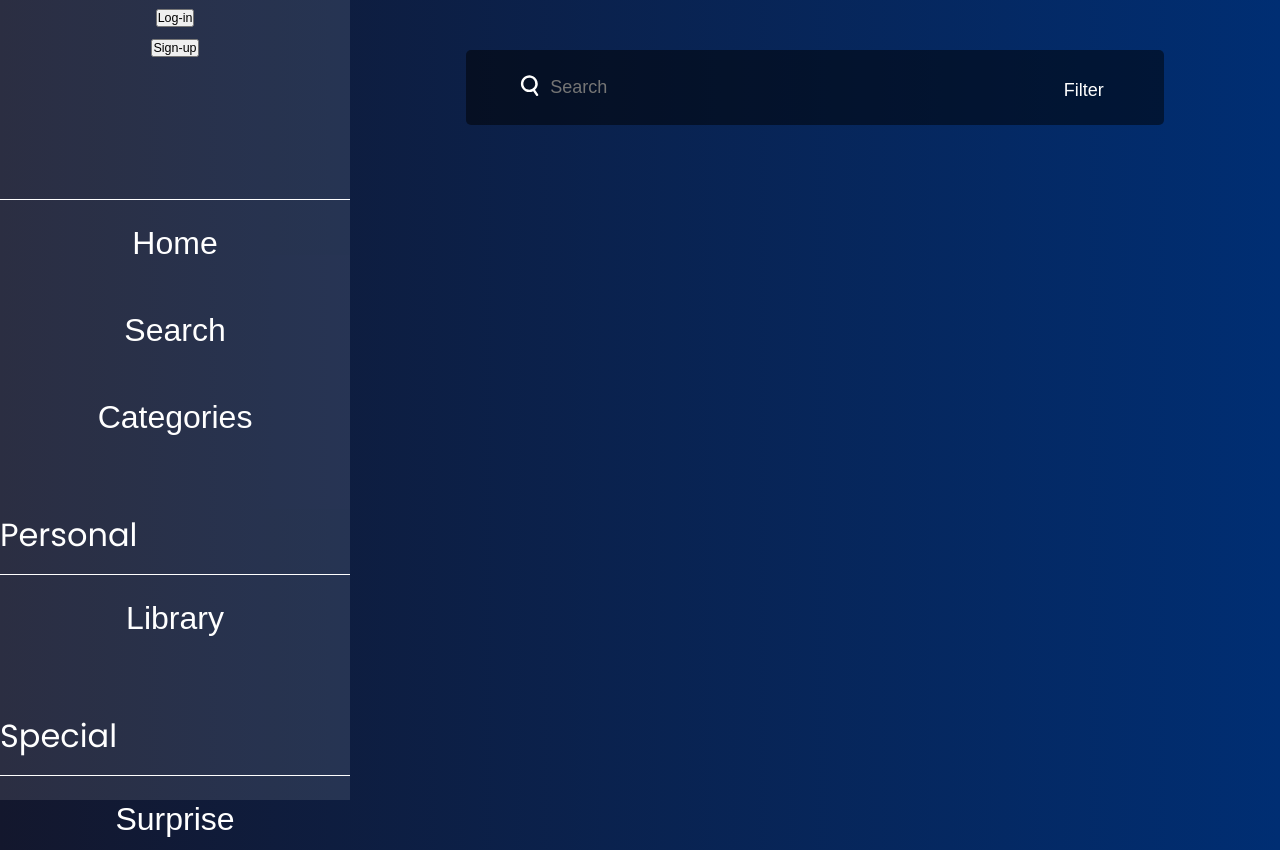
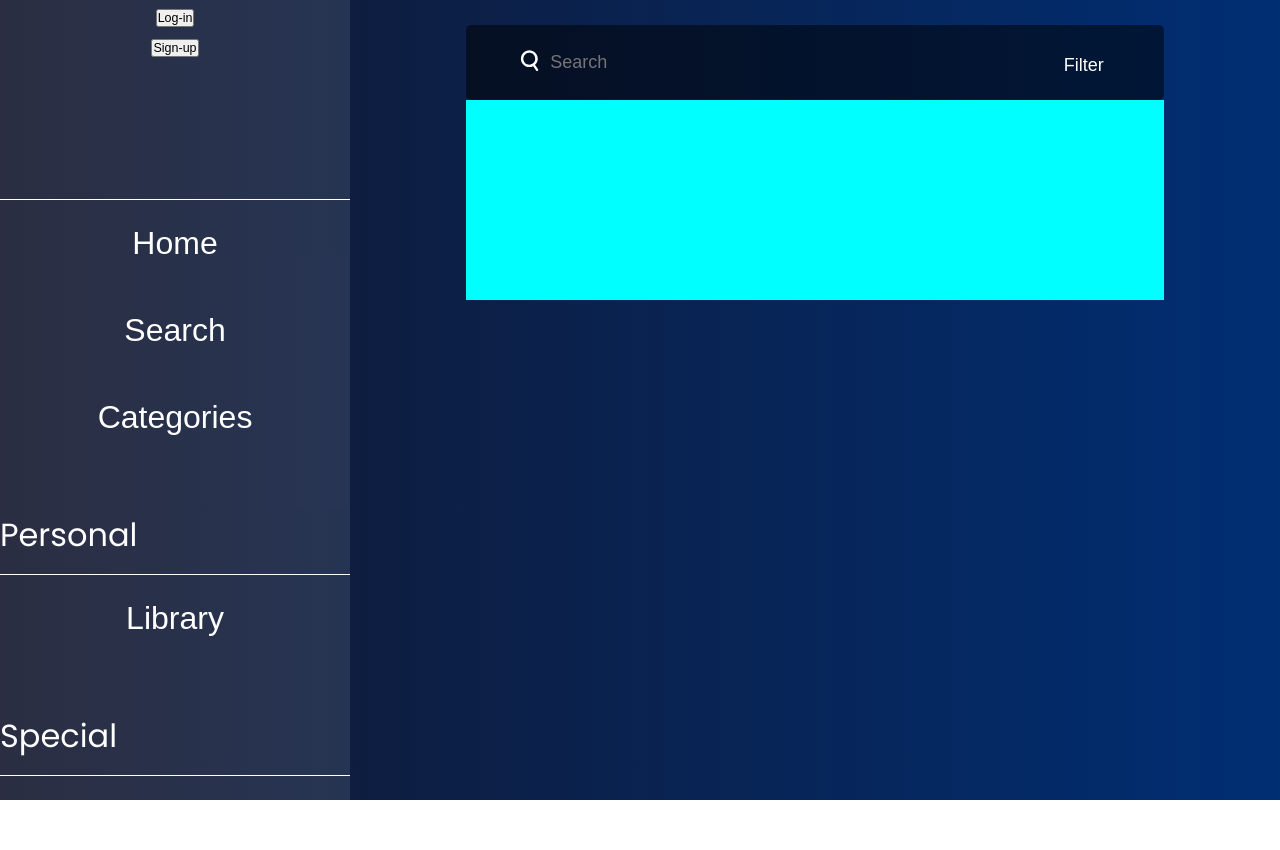
Before and after one commit to CPRCantrell/Book-Nook, a React (Create React App) app in the folder frontend/: page /search in a window 1280 px wide. After the commit the page ends 800 px from the top, so only its background shows below. Built offline with nearby package versions, Linux system fonts and the light colour scheme.

Commit message:
👌 IMPROVE: working on  css for search page

```diff
--- a/frontend/src/components/Search/ResultCards.css
+++ b/frontend/src/components/Search/ResultCards.css
@@ -1,24 +1,36 @@
+:root{
+    --separator: var(--main-border-decoration) var(--sm-border-width) var(--main-border-color);
+}
+
 .results{
     width: 75%;
     margin-inline: auto;
     display: grid;
-    grid-template-columns: repeat(2, auto);
+    grid-template-columns: repeat(2, 50%);
     column-gap: 50px;
     row-gap: 100px;
     padding-block: 100px;
+    background-color: aqua;
 }
 
 .card{
+    position: relative;
     background-color: var(--dark-background-color);
     border-radius: 5px;
+    padding: 1rem 2rem;
     display: flex;
-    gap: 25px;
-    height: 200px;
+}
+
+.thumbnail{
+    position: absolute;
+    padding-right: 1rem;
+    width: 130px;
 }
 
 .card .info{
-    height: 100%;
+    border-left: var(--separator);
     color: var(--text-light-color);
+    padding-left: 1rem;
     display: grid;
     gap: 10px;
 }
@@ -28,9 +40,5 @@
 }
 
 .card .info p{
-    height: 100%;
-    display: flex;
     font-size: var(--xsm-text);
-    overflow: hidden;
-    text-overflow: ellipsis;
 }
--- a/frontend/src/components/Search/SearchArea.css
+++ b/frontend/src/components/Search/SearchArea.css
@@ -8,7 +8,6 @@
     justify-content: space-between;
     align-items: center;
     margin-inline: auto;
-    margin-top: 50px;
     padding: 25px 50px;
     background-color: var(--dark-background-color);
     border-radius: 5px;
--- /dev/null
+++ b/frontend/src/pages/SearchPage/SearchPage.css
@@ -0,0 +1,3 @@
+.search-content{
+    padding-top: 25px;
+}
--- a/frontend/src/pages/SearchPage/SearchPage.js
+++ b/frontend/src/pages/SearchPage/SearchPage.js
@@ -1,6 +1,7 @@
 import React, { useState } from 'react';
 import SearchArea from '../../components/Search/SearchArea';
 import ResultCards from '../../components/Search/ResultCards';
+import './SearchPage.css'
 
 const SearchPage = () => {
 
@@ -8,7 +9,7 @@ const SearchPage = () => {
     const [showFilterMenu, setShowFilterMenu] = useState(false);
 
     return(
-        <main>
+        <main className='search-content'>
             <SearchArea setBookResults={setBooksResults} setFilterMenu={setShowFilterMenu} filter={showFilterMenu} />
             <ResultCards bookResults={booksResults} />
         </main>
```
